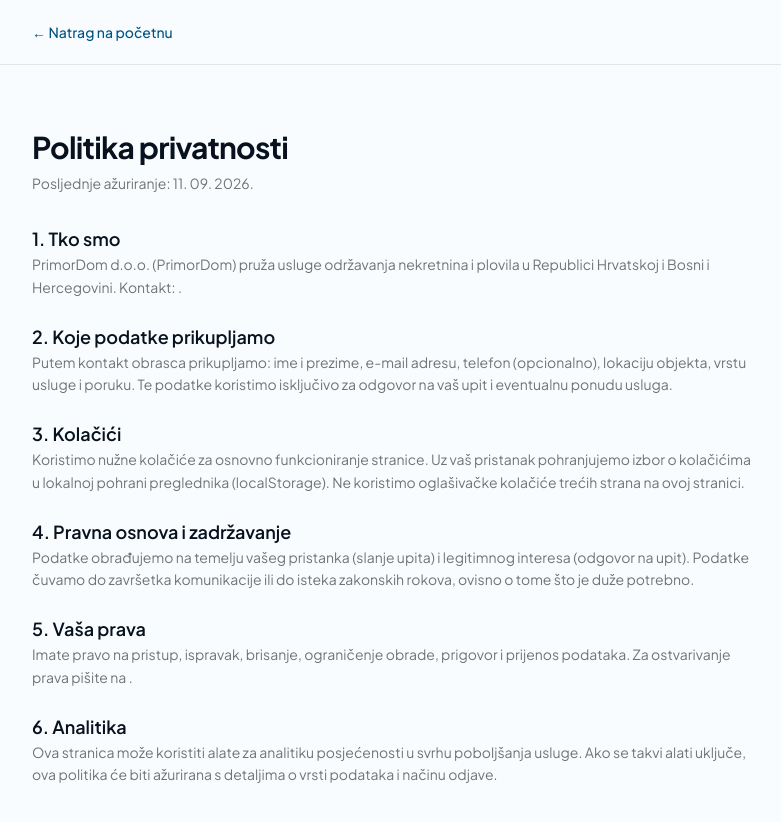
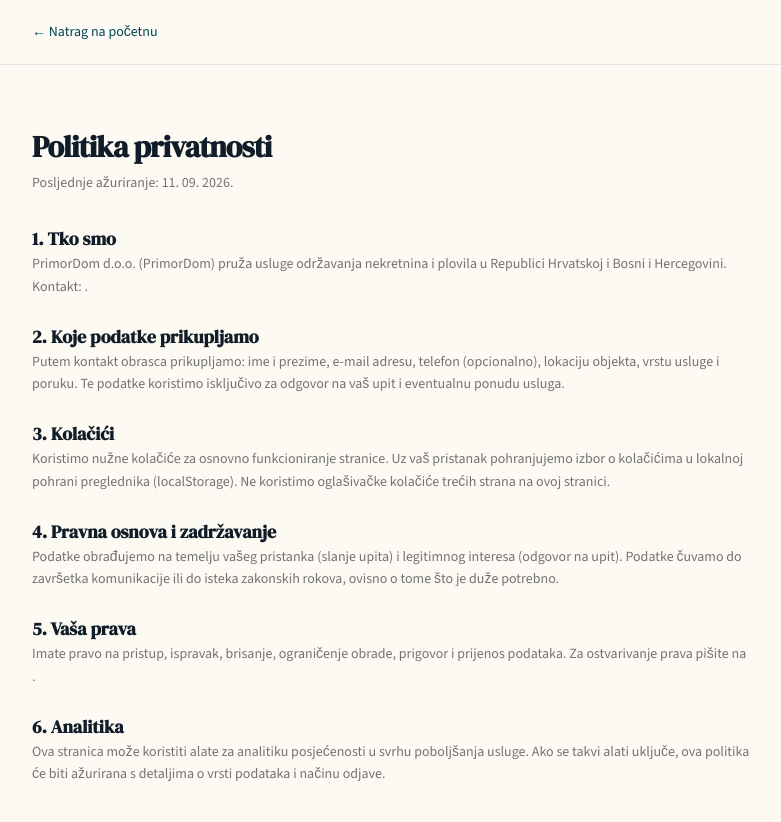
Before and after one commit to luka-006/primordom, a Next.js app: page /privatnost in a window 1280 px wide. Shown: the top 822 px of the page, without its empty margins (248-1029 px from the left). Built offline with nearby package versions, Linux system fonts and the light colour scheme; no server answers.

Commit message:
Sync PrimorDom site part 1

```diff
--- a/src/app/globals.css
+++ b/src/app/globals.css
@@ -8,8 +8,9 @@
   --color-background: var(--background);
   --color-foreground: var(--foreground);
   --font-sans: var(--font-sans);
-  --font-mono: var(--font-geist-mono);
-  --font-heading: var(--font-sans);
+  --font-heading: var(--font-heading);
+  --color-sand: var(--sand);
+  --color-accent: var(--accent-brand);
   --color-sidebar-ring: var(--sidebar-ring);
   --color-sidebar-border: var(--sidebar-border);
   --color-sidebar-accent-foreground: var(--sidebar-accent-foreground);
@@ -49,14 +50,16 @@
 }
 
 :root {
-  --background: oklch(0.99 0.005 240);
-  --foreground: oklch(0.18 0.03 250);
+  --background: oklch(0.985 0.008 85);
+  --foreground: oklch(0.22 0.03 250);
+  --sand: oklch(0.96 0.015 85);
   --card: oklch(1 0 0);
-  --card-foreground: oklch(0.18 0.03 250);
+  --card-foreground: oklch(0.22 0.03 250);
   --popover: oklch(1 0 0);
-  --popover-foreground: oklch(0.18 0.03 250);
-  --primary: oklch(0.42 0.11 235);
-  --primary-foreground: oklch(0.99 0.005 240);
+  --popover-foreground: oklch(0.22 0.03 250);
+  --primary: oklch(0.36 0.07 220);
+  --primary-foreground: oklch(0.98 0.01 85);
+  --accent-brand: oklch(0.72 0.12 55);
   --secondary: oklch(0.97 0 0);
   --secondary-foreground: oklch(0.205 0 0);
   --muted: oklch(0.97 0 0);
@@ -127,4 +130,11 @@
   html {
     @apply font-sans;
   }
+  h1, h2, h3, h4 {
+    @apply font-heading;
+  }
 }
+
+.bg-sand {
+  background-color: var(--sand);
+}
--- a/src/app/layout.tsx
+++ b/src/app/layout.tsx
@@ -1,9 +1,16 @@
 import type { Metadata } from "next";
-import { Plus_Jakarta_Sans } from "next/font/google";
+import { DM_Serif_Display, Source_Sans_3 } from "next/font/google";
 import { siteConfig } from "@/lib/site";
 import "./globals.css";
 
-const jakarta = Plus_Jakarta_Sans({
+const serif = DM_Serif_Display({
+  variable: "--font-heading",
+  subsets: ["latin", "latin-ext"],
+  weight: "400",
+  display: "swap",
+});
+
+const sans = Source_Sans_3({
   variable: "--font-sans",
   subsets: ["latin", "latin-ext"],
   display: "swap",
@@ -12,7 +19,7 @@
 export const metadata: Metadata = {
   metadataBase: new URL(siteConfig.url),
   title: {
-    default: `${siteConfig.name} — Održavanje okućnica, vikendica, jahti i vila`,
+    default: `${siteConfig.name} | Održavanje kuća, vikendica i plovila`,
     template: `%s | ${siteConfig.name}`,
   },
   description: siteConfig.description,
@@ -24,7 +31,7 @@
     locale: "hr_HR",
     url: siteConfig.url,
     siteName: siteConfig.name,
-    title: `${siteConfig.name} — Profesionalno održavanje nekretnina`,
+    title: `${siteConfig.name} | Održavanje nekretnina na Jadranu`,
     description: siteConfig.description,
   },
   twitter: {
@@ -32,23 +39,8 @@
     title: siteConfig.name,
     description: siteConfig.description,
   },
-  robots: {
-    index: true,
-    follow: true,
-    googleBot: {
-      index: true,
-      follow: true,
-      "max-video-preview": -1,
-      "max-image-preview": "large",
-      "max-snippet": -1,
-    },
-  },
-  alternates: {
-    canonical: siteConfig.url,
-    languages: {
-      "hr-HR": siteConfig.url,
-    },
-  },
+  robots: { index: true, follow: true },
+  alternates: { canonical: siteConfig.url },
 };
 
 const jsonLd = {
@@ -57,25 +49,15 @@
   name: siteConfig.name,
   description: siteConfig.description,
   url: siteConfig.url,
-  email: siteConfig.email,
-  telephone: siteConfig.phone,
   areaServed: [
     { "@type": "Country", name: "Hrvatska" },
     { "@type": "Country", name: "Bosna i Hercegovina" },
   ],
-  serviceType: [
-    "Održavanje okućnica",
-    "Održavanje vikendica",
-    "Održavanje jahti i brodova",
-    "Održavanje apartmana i vila",
-    "Soboslikanje",
-  ],
-  priceRange: "$$",
 };
 
 export default function RootLayout({ children }: LayoutProps<"/">) {
   return (
-    <html lang="hr" className={`${jakarta.variable} h-full scroll-smooth antialiased`}>
+    <html lang="hr" className={`${serif.variable} ${sans.variable} h-full scroll-smooth antialiased`}>
       <head>
         <script
           type="application/ld+json"
```
